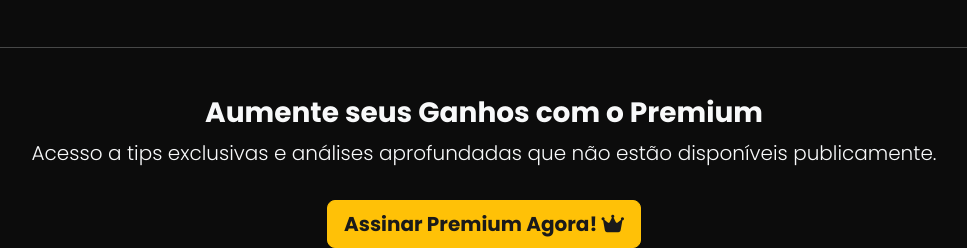
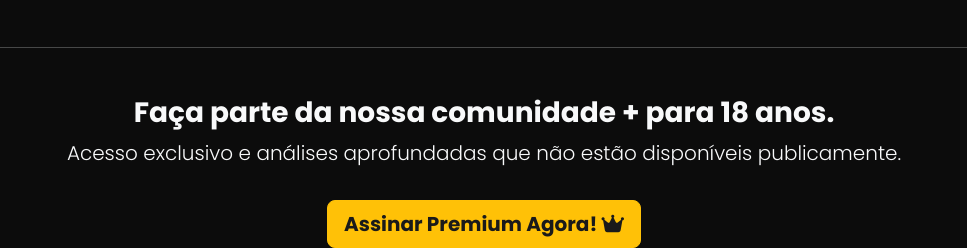
Before and after one commit to Douglasgarciams/tipsgolbr_django, a Django app: template tips_core/templates/tips_core/tip_list.html in a window 1280 px wide. Shown: the part 1433-1681 px from the top of the page, without its empty margins (156-1123 px from the left). Run offline with Django 5.2, Linux system fonts and the light colour scheme; the template is opened without the code that fills it: most values are stand-ins (such as "Sample title", 1, 10 or a date in 2020); grey boxes marked "Sample" are stand-in pictures.

```diff
--- a/tips_core/templates/tips_core/tip_list.html
+++ b/tips_core/templates/tips_core/tip_list.html
@@ -180,8 +180,8 @@
 
     <div class="container"> {# Retorna o container para o rodapé/botão premium #}
         <div class="text-center p-3 hero-section-card rounded">
-            <h3 class="fw-bold text-light">Aumente seus Ganhos com o Premium</h3>
-            <p class="lead text-light">Acesso a tips exclusivas e análises aprofundadas que não estão disponíveis publicamente.</p>
+            <h3 class="fw-bold text-light">Faça parte da nossa comunidade + para 18 anos.</h3>
+            <p class="lead text-light">Acesso exclusivo e análises aprofundadas que não estão disponíveis publicamente.</p>
 
             {% if user.is_premium_member %}
                 <a href="{% url 'premium_tips_content' %}" class="btn btn-primary btn-lg mt-3">
--- a/tipsgolbr_django/tips_core/templates/tips_core/tip_list.html
+++ b/tipsgolbr_django/tips_core/templates/tips_core/tip_list.html
@@ -227,8 +227,8 @@
 {# --- FIM BLOCO DE NOTÍCIAS --- #}
 
     <div class="text-center p-3 hero-section-card rounded">
-        <h3 class="fw-bold text-light">Aumente seus Ganhos com o Premium</h3>
-        <p class="lead text-light">Acesso a tips exclusivas e análises aprofundadas que não estão disponíveis publicamente.</p>
+        <h3 class="fw-bold text-light">Faça parte da nossa comunidade.</h3>
+        <p class="lead text-light">Acesso exclusivo e análises aprofundadas que não estão disponíveis publicamente.</p>
 
         {% if user.is_premium_member %}
             <a href="{% url 'premium_tips_content' %}" class="btn btn-primary btn-lg mt-3">
```
